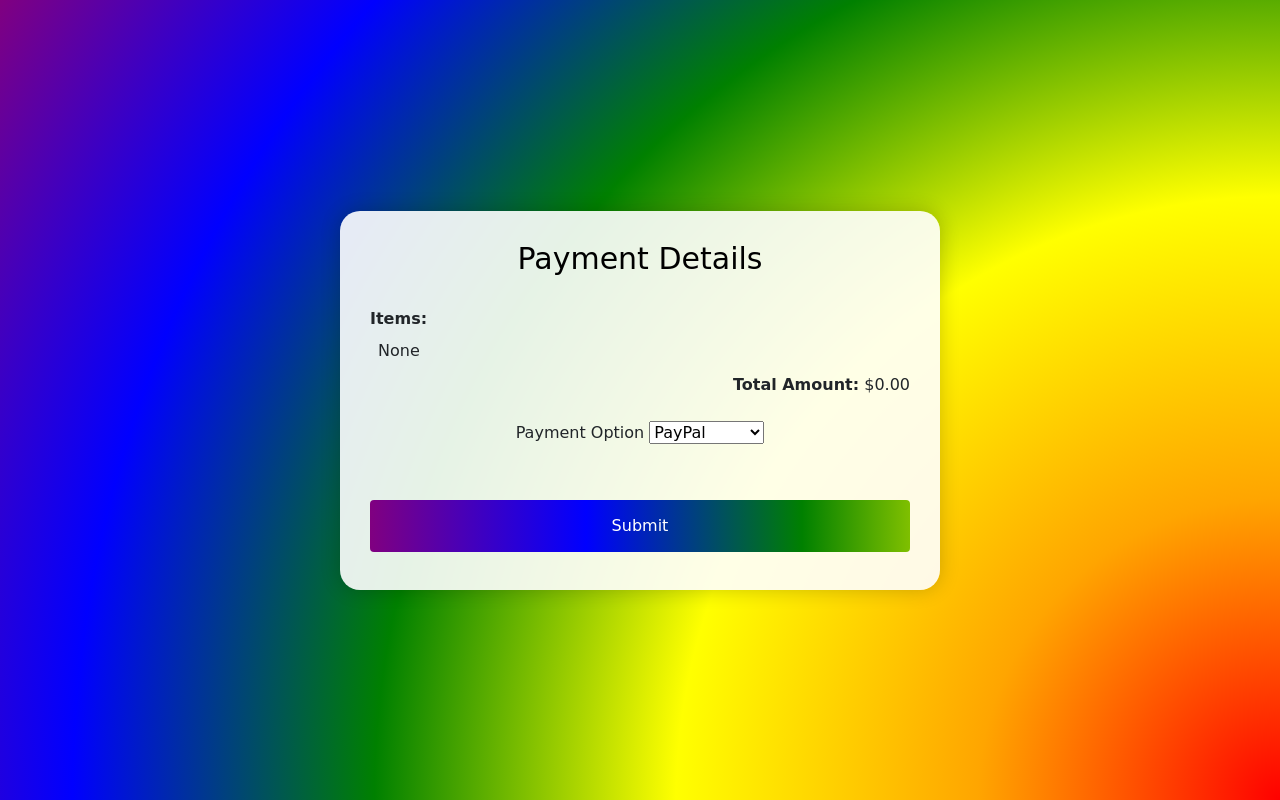
After one commit to Iloveprogramm/Online-Book-Order-System, a PHP site: page /payment.php in a window 1280 px wide. The commit adds this page. Run offline with PHP 8.4, Linux system fonts and the light colour scheme.

Commit message:
Add files via upload

```diff
--- /dev/null
+++ b/payment.css
@@ -0,0 +1,105 @@
+body {
+    font-family: "Comic Sans MS";
+    background-image: radial-gradient(circle at center, red, orange, yellow, green, blue, purple);
+    background-size: 200% 200%;
+    animation: spin 20s infinite linear;
+    display: flex;
+    justify-content: center;
+    align-items: center;
+    height: 100vh;
+    margin: 0;
+}
+
+.payment-container {
+    display: flex;
+    justify-content: center;
+    align-items: center;
+}
+
+.payment-box {
+    background-color: rgba(255, 255, 255, 0.9);
+    padding: 30px;
+    width: 600px;
+    border-radius: 20px;
+    box-shadow: 0 0 20px rgba(0, 0, 0, 0.2);
+    text-align: center;
+}
+
+#payment-details {
+    background-color: rgba(255, 255, 255, 0.9);
+    border-radius: 10px;
+    padding: 20px;
+    margin-top: 20px;
+    box-shadow: 0 4px 8px rgba(0, 0, 0, 0.1);
+}
+
+.items-container {
+    text-align: left;
+    margin-bottom: 10px;
+}
+
+.total-container {
+    text-align: right;
+    margin-top: 10px;
+}
+
+h2 {
+    font-size: 30px;
+    color: black;
+    margin-bottom: 30px;
+}
+
+.input-form {
+    margin-bottom: 15px;
+}
+
+input {
+    width: 100%;
+    padding: 12px;
+    margin: 8px 0;
+    box-sizing: border-box;
+    border: 2px solid #ccc;
+    border-radius: 4px;
+}
+
+button {
+    width: 100%;
+    font-family: "Comic Sans MS";
+    font-size: 16px;
+    background-image: linear-gradient(to left, red, orange, yellow, green, blue, purple);
+    color: white;
+    padding: 14px 20px;
+    margin: 8px 0;
+    border: none;
+    border-radius: 4px;
+    cursor: pointer;
+    background-size: 200% 100%;
+    transition: background-position 0.2s;
+}
+
+button:hover {
+    background-position: -100% 0;
+}
+
+.cart-item-list {
+    margin: 8px;
+    list-style-type: none;
+    padding: 0;
+}
+
+.cart-item-list img {
+    margin: 8px 15px 8px 8px;
+    flex-shrink: 0;
+}
+
+.cart-item-list li > div {
+    padding: 8px 15px;
+    background-color: #f5f5f5;
+    display: flex;
+    align-items: center;
+    justify-content: flex-start;
+}
+
+.cart-item-list span {
+    flex: 1;
+}
--- /dev/null
+++ b/payment.php
@@ -0,0 +1,130 @@
+<!DOCTYPE html>
+<html lang="en">
+
+<head>
+    <meta charset="UTF-8">
+    <meta name="viewport" content="width=device-width, initial-scale=1.0">
+    <title>Payment</title>
+    <link href="https://cdn.jsdelivr.net/npm/bootstrap@5.0.2/dist/css/bootstrap.min.css" rel="stylesheet">
+    <link href="https://cdnjs.cloudflare.com/ajax/libs/font-awesome/5.15.3/css/all.min.css" rel="stylesheet">
+    <link href="payment.css" rel="stylesheet">
+</head>
+
+<body>
+
+<div class="payment-container">
+    <div class="payment-box">
+        <h2>Payment Details</h2>
+
+        <!-- Items -->
+        <div class="items-container">
+            <strong>Items:</strong>
+            <ul class="cart-item-list">
+                <?php
+                    if (isset($_POST['cartItemsHTML']) && !empty($_POST['cartItemsHTML'])) {
+                        $items = explode('</div>', $_POST['cartItemsHTML']);
+                        foreach($items as $item) {
+                            if(trim($item) != '') {
+                                echo '<li>' . $item . '</div></li>';
+                            }
+                        }
+                    } else {
+                        echo "<li>None</li>";
+                    }
+                ?>
+            </ul>
+        </div>
+
+        <!-- Total Amount -->
+        <div class="total-container">
+            <strong>Total Amount:</strong>
+            <?php
+                $totalAmount = isset($_POST['totalAmount']) ? $_POST['totalAmount'] : "0.00";
+                echo "$" . $totalAmount;
+            ?>
+        </div>
+
+        <br>
+
+        <!-- Payment Option -->
+        <form action="store-payment.php" method="post" id="paymentForm">
+        <input type="hidden" name="cartItemsHTML" value="<?php echo isset($_POST['cartItemsHTML']) ? htmlspecialchars($_POST['cartItemsHTML']) : ''; ?>">
+        <input type="hidden" name="totalAmount" value="<?php echo isset($_POST['totalAmount']) ? htmlspecialchars($_POST['totalAmount']) : '0.00'; ?>">
+            <div class="input-form">
+                <label for="payment-option" class="form-label">Payment Option</label>
+                <select id="payment-option" name="payment-method">
+                    <option value="paypal">PayPal</option>
+                    <option value="visa">Visa</option>
+                    <option value="mastercard">MasterCard</option>
+                </select>
+            </div>
+
+            <!-- Payment Details -->
+            <div id="payment-details" style="display: none;">
+                <!-- This will be filled by JavaScript based on payment method selection -->
+            </div>
+
+            <br>
+
+            <button type="submit">Submit</button>
+        </form>
+
+    </div>
+</div>
+
+<script src="https://cdn.jsdelivr.net/npm/bootstrap@5.0.2/dist/js/bootstrap.bundle.min.js"></script>
+<script src="https://cdnjs.cloudflare.com/ajax/libs/font-awesome/5.15.1/js/all.min.js"></script>
+<script src="https://code.jquery.com/jquery-3.6.0.min.js"></script>
+<script>
+
+    document.getElementById('payment-option').addEventListener('change', function() {
+        var paymentOption = this.value;
+        var paymentDetails = document.getElementById('payment-details');
+
+        paymentDetails.innerHTML = '';
+
+        if (paymentOption === 'visa' || paymentOption === 'mastercard') {
+            paymentDetails.innerHTML += `
+                <div class="input-form">
+                    <label for="card-number" class="form-label">Card Number</label>
+                    <input type="text" id="card_number" name="card_number" placeholder="1234 5678 9012 3456" required>
+                </div>
+                <div class="row">
+                    <div class="col-md-6 input-form">
+                        <label for="expiry" class="form-label">Expiry</label>
+                        <input type="text" id="expiry" name="expiry" placeholder="MM/YY" required>
+                    </div>
+                    <div class="col-md-6 input-form">
+                        <label for="cvc" class="form-label">CVC</label>
+                        <input type="text" id="cvc" name="cvc" placeholder="123" required>
+                    </div>
+                </div>
+            `;
+            // Show the payment details section
+            paymentDetails.style.display = 'block';
+        }else {
+            // Hide the payment details section if a different option is selected
+            paymentDetails.style.display = 'none';
+        }
+    });
+
+    $("#paymentForm").submit(function(e) {
+        e.preventDefault();
+
+        $.ajax({
+            url: 'store-payment.php',
+            type: 'post',
+            data: $(this).serialize(),
+            success: function(response) {
+                alert(response);
+            },
+            error: function() {
+                alert('An error occurred. Please try again.');
+            }
+        });
+    });
+</script>
+
+</body>
+
+</html>
```
Also changed, not shown: cart.php (+25 -25 lines), store-payment.php (added, +81 -0 lines).
